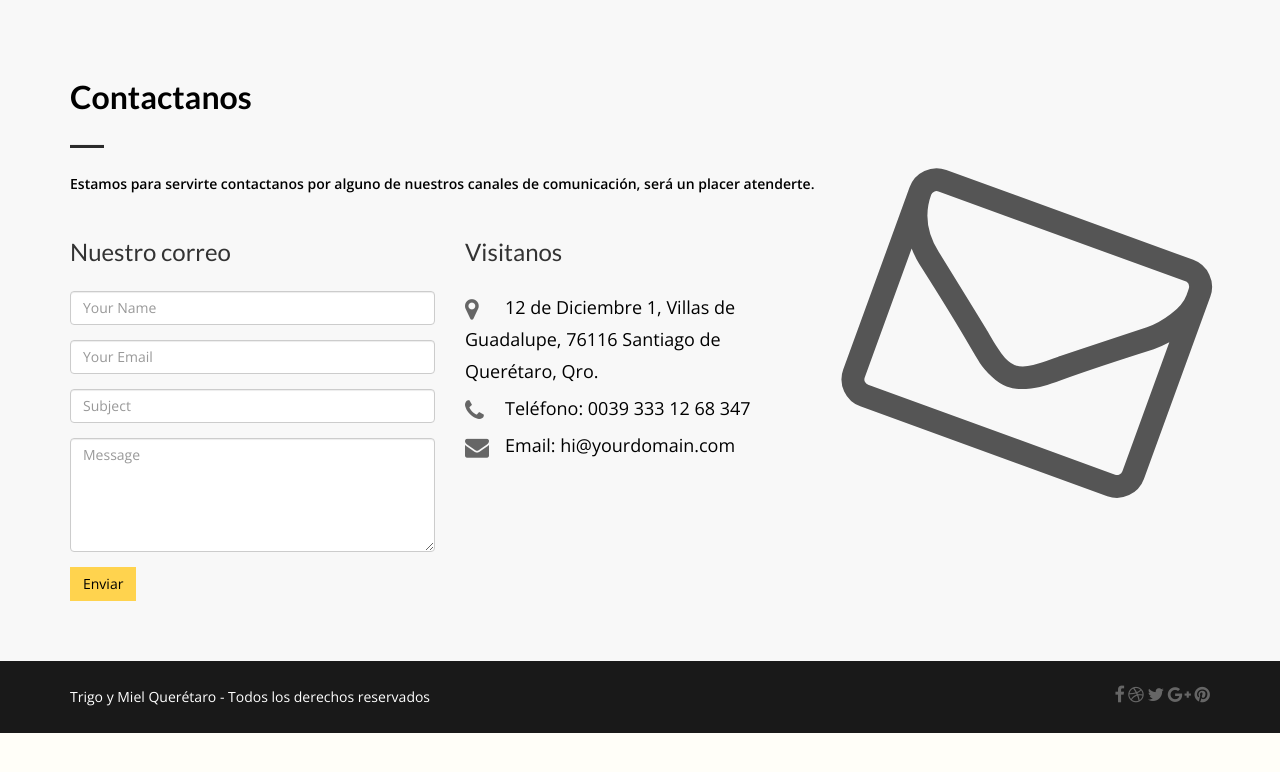
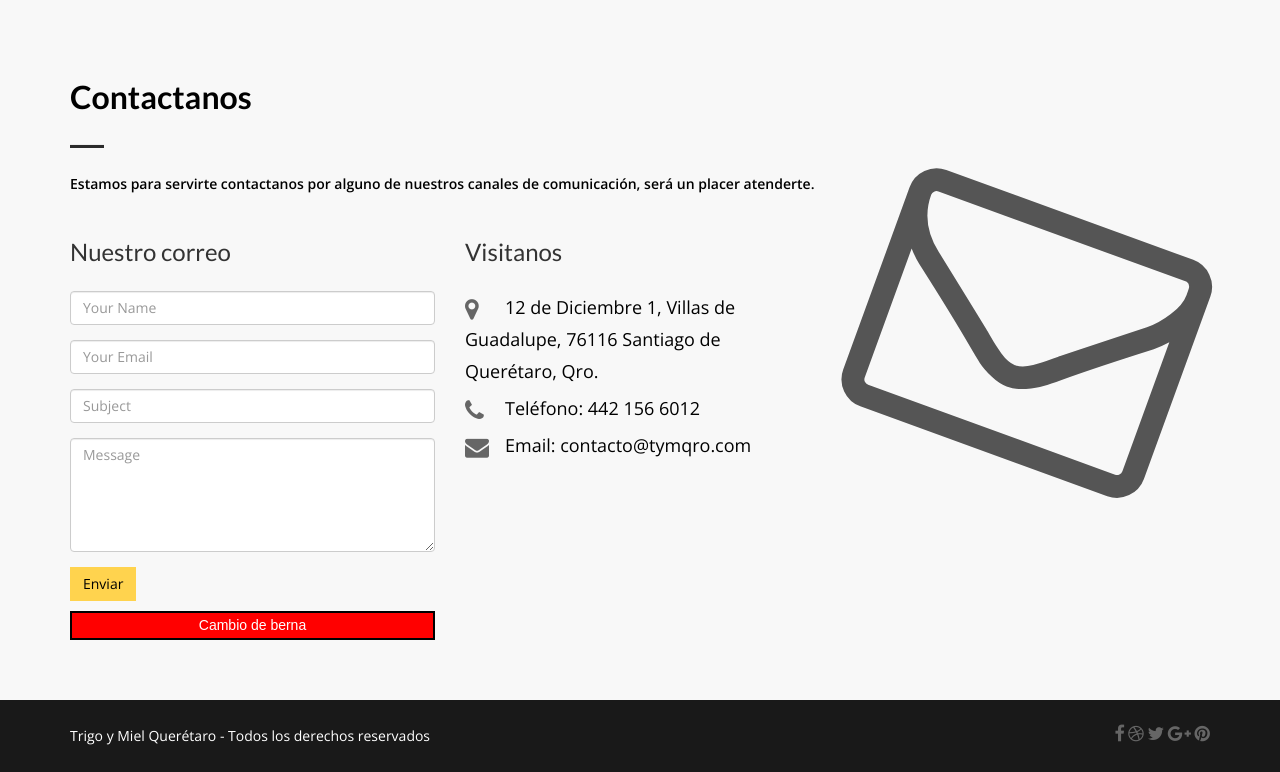
Before and after one commit to guzaguer06/Tymqro, a CodeIgniter app: page /tymqro/index.php/home/index in a window 1280 px wide. Shown: the part 2555-3327 px from the top of the page. Before the commit the page ends 3288 px from the top, so only its background shows below. Run offline with CodeIgniter, Linux system fonts and the light colour scheme.

Commit message:
Commit de berna 1

```diff
--- a/application/views/Template/contactos.php
+++ b/application/views/Template/contactos.php
@@ -28,7 +28,6 @@
                   <input type="text" class="form-control" name="subject" id="subject" placeholder="Subject" data-rule="minlen:4" data-msg="Please enter at least 8 chars of subject" />
                   <div class="validation"></div>
                 </div>
-
                 <div class="form-group">
                   <textarea class="form-control" name="message" rows="5" data-rule="required" data-msg="Please write something for us" placeholder="Message"></textarea>
                   <div class="validation"></div>
@@ -36,14 +35,18 @@
                 <button type="submit" class="btn btn-send">Enviar</button>
               </form>
             </div>
-
+                <div class="border border-2 bg-red-900" style="background: red; margin-top: 10px; padding: 2px; border: 2px solid black; text-align: center; font-family: Arial, sans-serif; color: white;">
+                  <!-- --- -->
+                  Cambio de berna
+                </div>
+                <!-- --- -->
           </div>
           <div class="col-md-4 col-sm-6">
             <h3 class="cont-title">Visitanos</h3>
             <div class="location-info">
               <p class="white"><span aria-hidden="true" class="fa fa-map-marker"></span>12 de Diciembre 1, Villas de Guadalupe, 76116 Santiago de Querétaro, Qro.</p>
-              <p class="white"><span aria-hidden="true" class="fa fa-phone"></span>Teléfono: 0039 333 12 68 347</p>
-              <p class="white"><span aria-hidden="true" class="fa fa-envelope"></span>Email: <a href="" class="link-dec">hi@yourdomain.com</a></p>
+              <p class="white"><span aria-hidden="true" class="fa fa-phone"></span>Teléfono: 442 156 6012</p>
+              <p class="white"><span aria-hidden="true" class="fa fa-envelope"></span>Email: <a href="" class="link-dec">contacto@tymqro.com</a></p>
             </div>
           </div>
           <div class="col-md-4">
```
